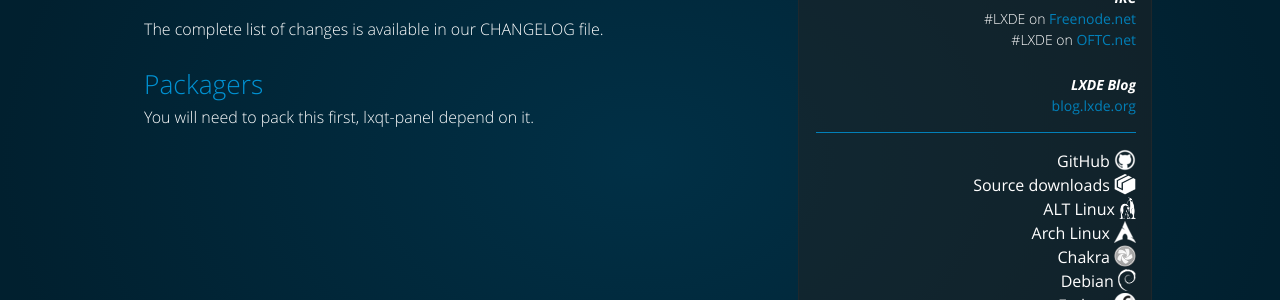
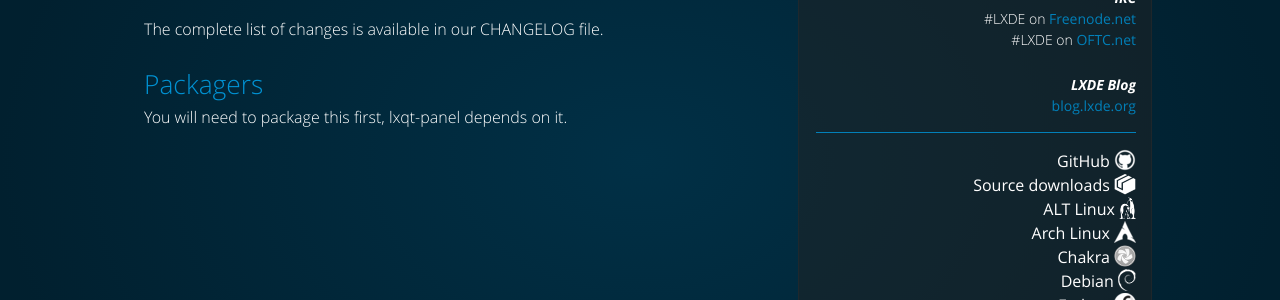
Before and after one commit to lxqt/lxqt.github.io, a Jekyll site: the page built from _posts/2017-10-21-libqtxdg-3.1.0.md, in a window 1280 px wide. Shown: the part 291-591 px from the top of the page. Built offline with Jekyll 4.4.1, drawn with Linux system fonts in a browser that asks for light colours.

Commit message:
I'm a grammar nazi. ¯\_(ツ)_/¯

```diff
--- a/_posts/2017-10-21-libqtxdg-3.1.0.md
+++ b/_posts/2017-10-21-libqtxdg-3.1.0.md
@@ -15,4 +15,4 @@
 
 ## Packagers
 
-You will need to pack this first, lxqt-panel depend on it.
+You will need to package this first, lxqt-panel depends on it.
```
Also changed, not shown: _posts/2017-10-21-qtermwidget-qterminal-0.8.8.md (+2 -2 lines).
